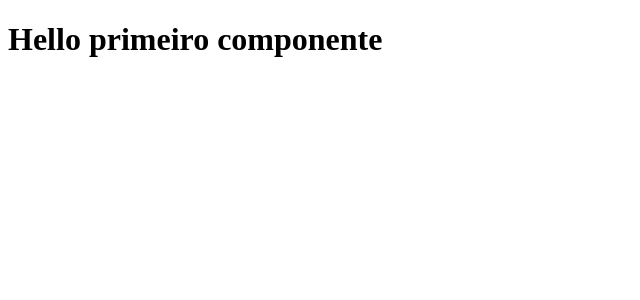
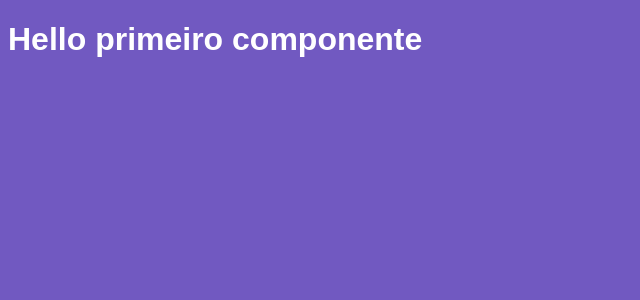
Before and after one commit to jjunior96/react-learning, a React app: page / in a window 1280 px wide. Shown: the top 300 px of the page, without its empty margins (0-640 px from the left). Built offline with nearby package versions, Linux system fonts and the light colour scheme; the HTML template or start-up script is replaced by a standard one.

Commit message:
feat: first styled component

```diff
--- a/package.json
+++ b/package.json
@@ -12,6 +12,8 @@
     "@babel/preset-env": "^7.8.3",
     "@babel/preset-react": "^7.8.3",
     "babel-loader": "^8.0.6",
+    "css-loader": "^3.4.2",
+    "style-loader": "^1.1.3",
     "webpack": "^4.41.5",
     "webpack-cli": "^3.3.10",
     "webpack-dev-server": "^3.10.1"
--- /dev/null
+++ b/src/App.css
@@ -0,0 +1,5 @@
+body {
+  background: #7159c1;
+  color: #fff;
+  font-family: Arial, Helvetica, sans-serif;
+}
--- a/src/App.js
+++ b/src/App.js
@@ -1,4 +1,5 @@
 import React from 'react';
+import './App.css'
 
 function App() {
   return <h1>Hello primeiro componente</h1>
--- a/webpack.config.js
+++ b/webpack.config.js
@@ -19,6 +19,14 @@
         use: {
           loader: 'babel-loader'
         }
+      }, {
+        test: /\.css$/, // Todos os arquivos que .css
+        exclude: /node_modules/,
+        use: [
+          { loader: 'style-loader' },
+          { loader: 'css-loader' },
+
+        ]
       }
     ]
   }
```
Also changed, not shown: 1 other file (tests, documents, lock files or other folders).
